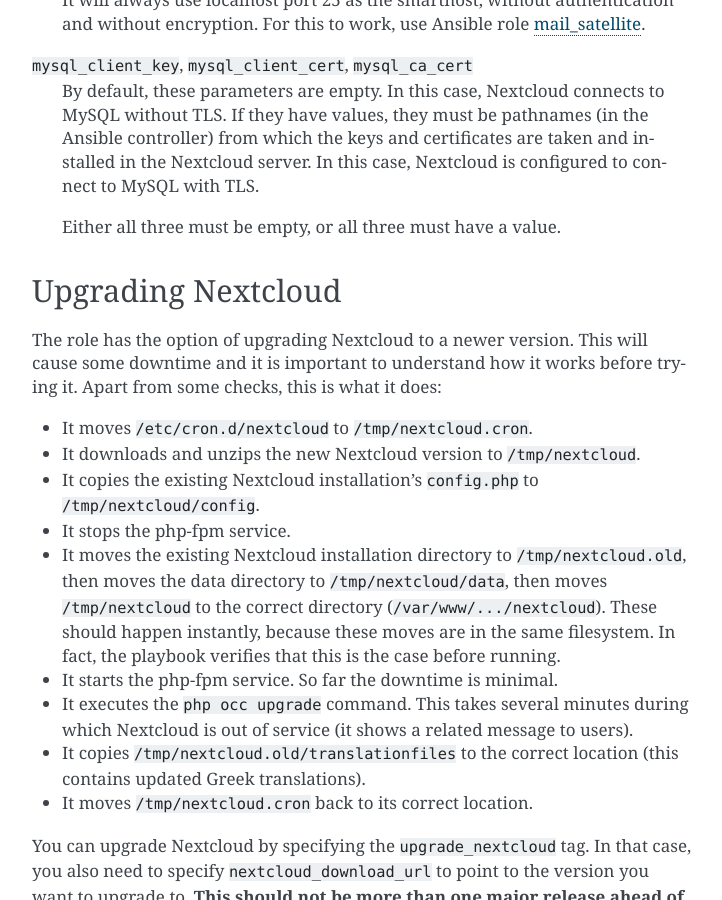
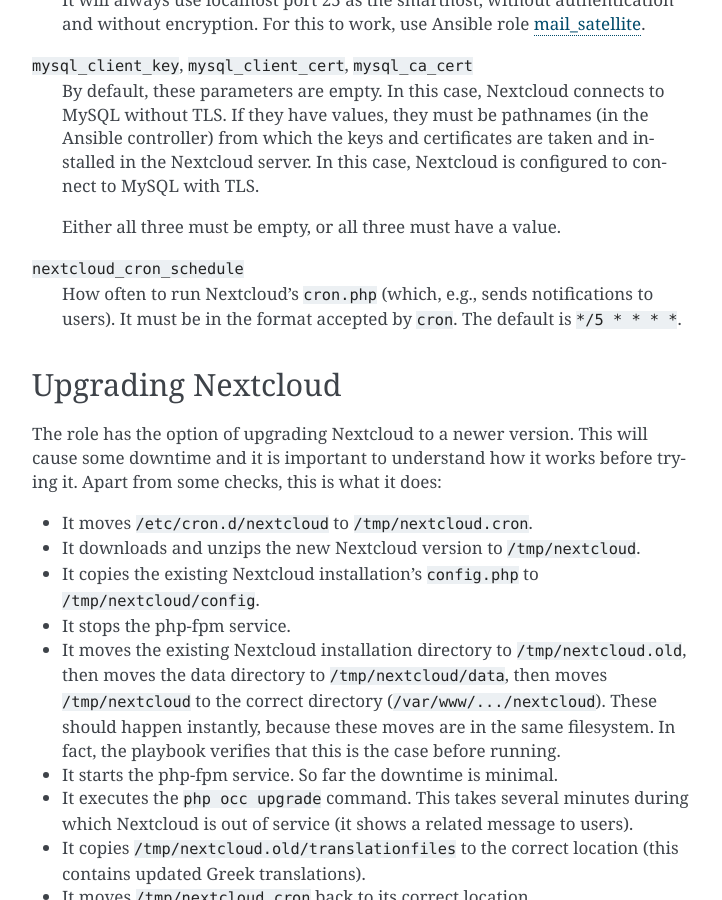
Before and after one commit to grnet/team-collaboration-toolkit, a Sphinx documentation site: the page built from docs/nextcloud/nextcloud.rst, in a window 1280 px wide and 900 px high, scrolled down 1425 px. Shown: the whole window, without its empty margins (388-1110 px from the left). Built offline with Sphinx 7.4.7, drawn with Linux system fonts in a browser that asks for light colours.

Commit message:
Remove hardwired cron schedule setting

```diff
--- a/docs/nextcloud/nextcloud.rst
+++ b/docs/nextcloud/nextcloud.rst
@@ -83,6 +83,11 @@ Parameters
 
   Either all three must be empty, or all three must have a value.
 
+``nextcloud_cron_schedule``
+  How often to run Nextcloud's ``cron.php`` (which, e.g., sends
+  notifications to users). It must be in the format accepted by
+  ``cron``. The default is ``*/5 * * * *``.
+
 .. _upgrading_nextcloud:
 
 Upgrading Nextcloud
```
Also changed, not shown: 2 other files.
